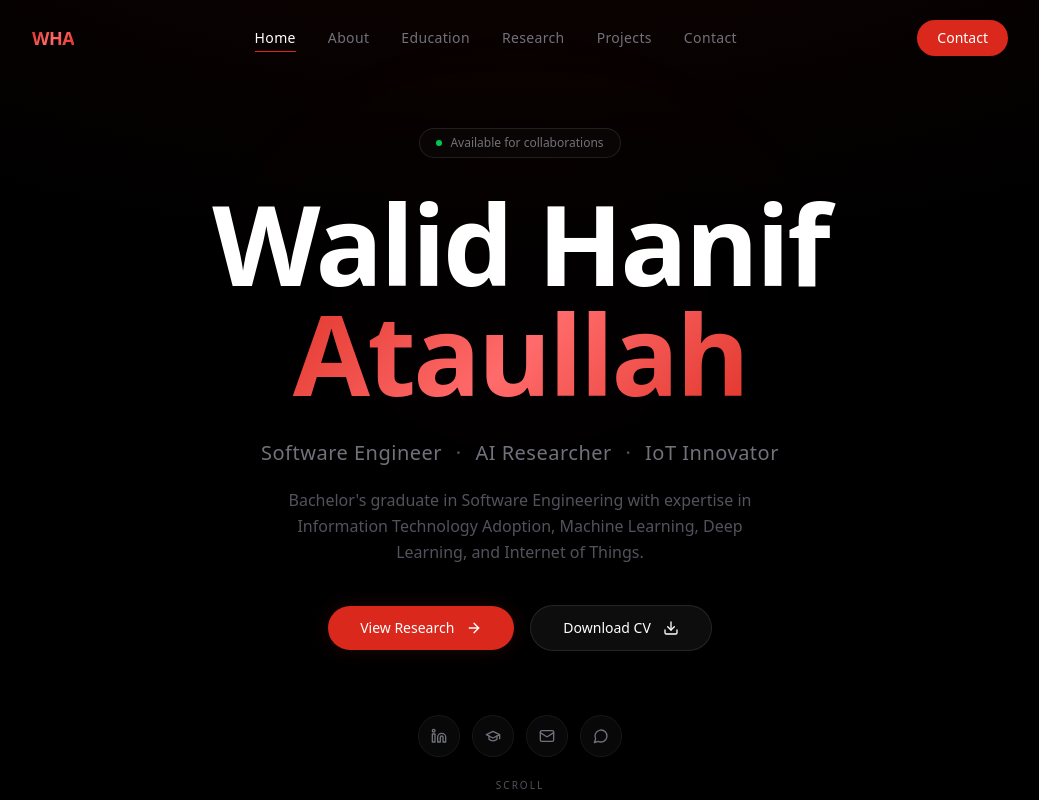
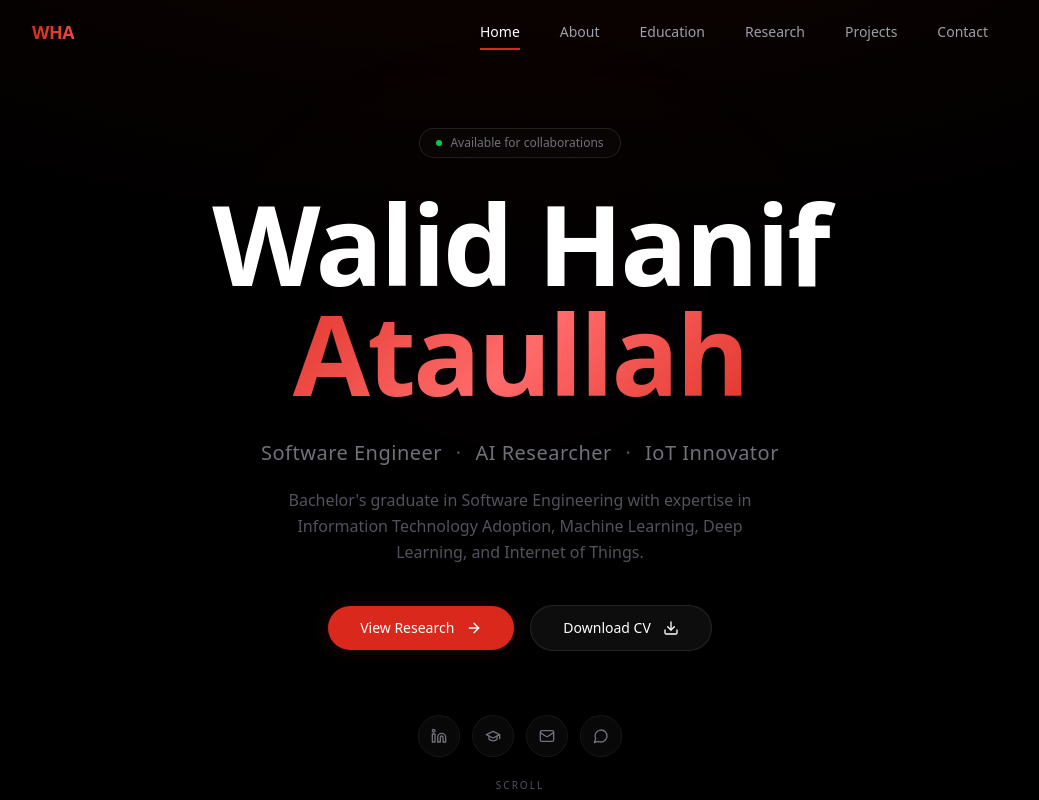
Before and after one commit to walidhnf25/my-portofolio, a Next.js app: page / in a window 1280 px wide. Shown: the top 800 px of the page, without its empty margins (120-1159 px from the left). Built offline with nearby package versions, Linux system fonts and the light colour scheme.

Commit message:
feat(ui): redesign navbar with premium modern glassmorphism

```diff
--- a/components/Navbar.tsx
+++ b/components/Navbar.tsx
@@ -3,7 +3,6 @@
 import { motion, AnimatePresence } from "framer-motion";
 import { useState, useEffect } from "react";
 import { Menu, X } from "lucide-react";
-import { cn } from "@/lib/utils";
 import { navItems } from "@/lib/data";
 
 export default function Navbar() {
@@ -13,19 +12,23 @@ export default function Navbar() {
 
   useEffect(() => {
     const handleScroll = () => {
-      setIsScrolled(window.scrollY > 30);
+      const scrollY = window.scrollY;
+      setIsScrolled(scrollY > 10);
+
       const sections = navItems.map((item) => item.href.replace("#", ""));
       const current = sections.find((section) => {
         const element = document.getElementById(section);
         if (element) {
           const rect = element.getBoundingClientRect();
-          return rect.top <= 80 && rect.bottom >= 80;
+          return rect.top <= 120 && rect.bottom >= 120;
         }
         return false;
       });
       if (current) setActiveSection(current);
     };
+
     window.addEventListener("scroll", handleScroll, { passive: true });
+    handleScroll();
     return () => window.removeEventListener("scroll", handleScroll);
   }, []);
 
@@ -39,103 +42,107 @@ export default function Navbar() {
 
   return (
     <>
-      <motion.nav
-        initial={{ y: -20, opacity: 0 }}
-        animate={{ y: 0, opacity: 1 }}
-        transition={{ duration: 0.5 }}
-        className={cn(
-          "fixed top-0 left-0 right-0 z-50 transition-all duration-500",
-          isScrolled ? "py-4" : "py-5"
-        )}
+      <nav
+        className="fixed top-0 left-0 right-0 z-50 transition-all duration-300"
       >
-        <div className={cn(
-          "transition-all duration-500",
-          isScrolled ? "glass" : "bg-transparent"
-        )}>
-          <div className="mx-auto max-w-5xl px-6">
-            <div className="flex items-center justify-between">
+        <div
+          className={`absolute inset-0 transition-all duration-300 ${
+            isScrolled
+              ? "bg-black/95 backdrop-blur-2xl"
+              : "bg-transparent"
+          }`}
+          style={{
+            borderBottom: isScrolled ? "1px solid rgba(255,255,255,0.06)" : "none",
+          }}
+        />
+
+        <div className="relative mx-auto max-w-5xl px-6">
+          <div className="flex items-center justify-between h-16">
             <button
               onClick={() => scrollToSection("#home")}
-                className="text-lg font-bold tracking-tight"
+              className="text-lg font-bold tracking-tight text-white"
             >
-                <span className="gradient-text-accent">WHA</span>
+              <span className="bg-gradient-to-r from-[#DA291C] to-[#e64a3a] bg-clip-text text-transparent">
+                WHA
+              </span>
             </button>
 
-              <div className="hidden md:flex items-center gap-8">
+            <div className="hidden md:flex items-center">
               {navItems.map((item) => (
                 <button
                   key={item.name}
                   onClick={() => scrollToSection(item.href)}
-                    className={cn(
-                      "relative text-sm font-medium tracking-wide transition-colors duration-300",
+                  className={`relative px-5 py-2 text-sm font-medium transition-colors duration-200 ${
                     activeSection === item.href.replace("#", "")
                       ? "text-white"
-                        : "text-zinc-500 hover:text-white"
-                    )}
+                      : "text-zinc-400 hover:text-white"
+                  }`}
                 >
                   {item.name}
                   {activeSection === item.href.replace("#", "") && (
                     <motion.div
                       layoutId="navbar-indicator"
-                        className="absolute -bottom-1 left-0 right-0 h-px bg-[#DA291C]"
+                      className="absolute bottom-0 left-5 right-5 h-0.5 bg-[#DA291C]"
+                      transition={{ type: "spring", stiffness: 500, damping: 35 }}
                     />
                   )}
                 </button>
               ))}
             </div>
 
-              <motion.a
-                href="mailto:walidhanif25@gmail.com"
-                whileHover={{ scale: 1.02 }}
-                whileTap={{ scale: 0.98 }}
-                className="hidden md:inline-flex px-5 py-2 text-sm font-medium rounded-full bg-[#DA291C] text-white hover:bg-[#e83025] transition-colors duration-300"
-              >
-                Contact
-              </motion.a>
-
             <button
               onClick={() => setIsMobileMenuOpen(!isMobileMenuOpen)}
-                className="md:hidden p-2 text-white"
+              className="p-2 text-zinc-400 hover:text-white transition-colors md:hidden"
+              aria-label="Toggle menu"
             >
-                {isMobileMenuOpen ? <X className="w-5 h-5" /> : <Menu className="w-5 h-5" />}
+              {isMobileMenuOpen ? (
+                <X className="w-5 h-5" />
+              ) : (
+                <Menu className="w-5 h-5" />
+              )}
             </button>
           </div>
         </div>
-        </div>
-      </motion.nav>
+      </nav>
 
       <AnimatePresence>
         {isMobileMenuOpen && (
+          <>
             <motion.div
-            initial={{ opacity: 0, y: -10 }}
+              initial={{ opacity: 0 }}
+              animate={{ opacity: 1 }}
+              exit={{ opacity: 0 }}
+              transition={{ duration: 0.15 }}
+              className="fixed inset-0 z-40 bg-black/90 backdrop-blur-2xl md:hidden"
+              onClick={() => setIsMobileMenuOpen(false)}
+            />
+            <motion.div
+              initial={{ opacity: 0, y: -8 }}
               animate={{ opacity: 1, y: 0 }}
-            exit={{ opacity: 0, y: -10 }}
-            transition={{ duration: 0.2 }}
-            className="fixed inset-x-0 top-16 z-40 glass md:hidden"
+              exit={{ opacity: 0, y: -8 }}
+              transition={{ duration: 0.15 }}
+              className="fixed top-16 left-0 right-0 z-50 bg-black/95 backdrop-blur-2xl border-b border-white/6 md:hidden"
             >
-            <div className="mx-auto max-w-5xl px-6 py-4 flex flex-col gap-2">
-              {navItems.map((item) => (
-                <button
+              <div className="max-w-5xl mx-auto px-6 py-4 space-y-1">
+                {navItems.map((item, index) => (
+                  <motion.button
                     key={item.name}
+                    initial={{ opacity: 0, x: -12 }}
+                    animate={{ opacity: 1, x: 0 }}
+                    transition={{ delay: index * 0.03 }}
                     onClick={() => scrollToSection(item.href)}
-                  className={cn(
-                    "px-4 py-3 text-sm font-medium tracking-wide rounded-lg text-left transition-colors",
+                    className={`block w-full text-left px-4 py-3 text-sm font-medium rounded-lg transition-colors ${
                       activeSection === item.href.replace("#", "")
                         ? "text-white bg-white/5"
-                      : "text-zinc-500 hover:text-white hover:bg-white/5"
-                  )}
+                        : "text-zinc-400 hover:text-white hover:bg-white/5"
+                    }`}
                   >
                     {item.name}
-                </button>
+                  </motion.button>
                 ))}
-              <a
-                href="mailto:walidhanif25@gmail.com"
-                className="mt-2 px-4 py-3 text-sm font-medium rounded-lg text-center bg-[#DA291C] text-white"
-              >
-                Contact
-              </a>
               </div>
             </motion.div>
+          </>
         )}
       </AnimatePresence>
     </>
```
Lines whose indentation alone changed are shown as unchanged.
